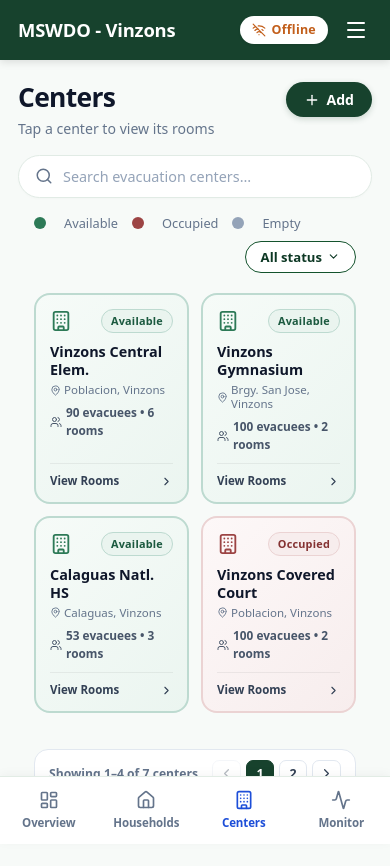
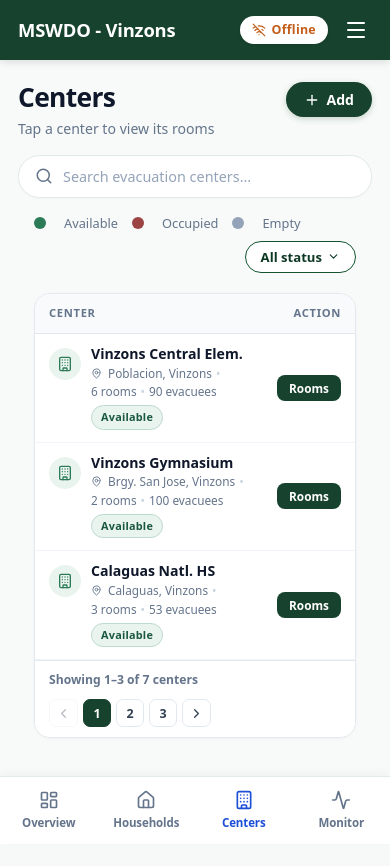
Before and after one commit to shironxiao/mswdo-vinzons, a React (Vite) app: page /mobile/centers in a window 390 px wide. Shown: the top 866 px of the page. Built offline with nearby package versions, Linux system fonts and the light colour scheme.

Commit message:
mobile center table

```diff
--- a/src/pages/Mobile/MobileCenters.css
+++ b/src/pages/Mobile/MobileCenters.css
@@ -215,3 +215,24 @@
   font-size: 0.92rem;
   color: #0f172a;
 }
+
+/* ══════════════════════════════════════
+   CENTER TABLE — avatar icon color
+   ══════════════════════════════════════ */
+.vin-ctr-table-icon {
+  background: #f1f5f9;
+  color: #64748b;
+}
+.vin-ctr-table-icon.ctr-tile--available {
+  background: #eaf4ef;
+  color: #2d7a57;
+}
+.vin-ctr-table-icon.ctr-tile--occupied,
+.vin-ctr-table-icon.ctr-tile--full {
+  background: #f7eded;
+  color: #9c4444;
+}
+.vin-ctr-table-icon.ctr-tile--empty {
+  background: #f1f5f9;
+  color: #94a3b8;
+}
--- a/src/pages/Mobile/MobileCenters.jsx
+++ b/src/pages/Mobile/MobileCenters.jsx
@@ -1,6 +1,6 @@
 import { useState, useEffect } from 'react';
 import {
-  Search, Building, MapPin, Users, Plus, X, ChevronRight,
+  Search, Building, MapPin, Plus, X, ChevronRight,
   ChevronLeft, ChevronDown,
 } from 'lucide-react';
 import './MobileCommon.css';
@@ -220,7 +220,7 @@ export default function MobileCenters() {
 
   /* ── Pagination ── */
   const [currentPage, setCurrentPage] = useState(1);
-  const pageSize = 4;
+  const pageSize = 3;
 
   useEffect(() => {
     setCurrentPage(1);
@@ -341,12 +341,23 @@ export default function MobileCenters() {
         </div>
       </div>
 
-      {/* ── CENTER GRID ── */}
-      <div className="vin-ctr-grid">
+      {/* ── CENTER TABLE ── */}
+      <div className="vin-mob-table-card">
+        <div className="vin-mob-table-responsive">
+          <table className="vin-mob-table">
+            <thead>
+              <tr>
+                <th>CENTER</th>
+                <th style={{ textAlign: 'right' }}>ACTION</th>
+              </tr>
+            </thead>
+            <tbody>
               {paginatedCenters.length === 0 ? (
-          <div style={{ gridColumn: '1 / -1', textAlign: 'center', padding: '30px', color: '#94a3b8', fontSize: '.88rem' }}>
+                <tr>
+                  <td colSpan={2} className="vin-mob-table-empty">
                     No evacuation centers match the current filter.
-          </div>
+                  </td>
+                </tr>
               ) : (
                 paginatedCenters.map((item) => {
                   const totalOcc = item.rooms.reduce((a, r) => a + r.occupied, 0);
@@ -354,50 +365,57 @@ export default function MobileCenters() {
                   const statusLabel = centerStatusLabel(item);
 
                   return (
-              <div
+                    <tr
                       key={item.id}
-                className={`vin-ctr-tile ${colorCls}`}
                       onClick={() => setSelectedCenter(item)}
+                      className="vin-mob-table-row"
                     >
-                {/* Top Row: Icon left, Status badge top right */}
-                <div className="vin-ctr-tile-top">
-                  <div className="vin-ctr-tile-icon">
-                    <Building size={22} />
+                      <td>
+                        <div className="vin-mob-td-name">
+                          <div className={`vin-mob-avatar-circle vin-mob-table-avatar vin-ctr-table-icon ${colorCls}`}>
+                            <Building size={16} />
                           </div>
+                          <div className="vin-mob-head-details">
+                            <div className="vin-mob-head-name">{item.name}</div>
+                            <div className="vin-mob-head-sub">
+                              <MapPin size={11} style={{ display: 'inline', marginRight: 2 }} />
+                              <span>{item.location}</span>
+                              <span className="vin-mob-sub-dot">•</span>
+                              <span>{item.rooms.length} rooms</span>
+                              <span className="vin-mob-sub-dot">•</span>
+                              <span>{totalOcc} evacuees</span>
+                            </div>
+                            <div className="vin-mob-head-badges">
                               <span className={`vin-ctr-status-badge badge-${colorCls.replace('ctr-tile--', '')}`}>
                                 {statusLabel}
                               </span>
                             </div>
-
-                {/* Body: evenly arranged content */}
-                <div className="vin-ctr-tile-body">
-                  <div className="vin-ctr-tile-name">{item.name}</div>
-
-                  <div className="vin-ctr-tile-loc">
-                    <MapPin size={11} style={{ display: 'inline', marginRight: 3, flexShrink: 0 }} />
-                    <span>{item.location}</span>
-                  </div>
-
-                  <div className="vin-ctr-tile-meta">
-                    <Users size={12} style={{ display: 'inline', marginRight: 4, flexShrink: 0 }} />
-                    <span>{totalOcc} evacuees &bull; {item.rooms.length} rooms</span>
                           </div>
                         </div>
-
-                {/* Bottom tap action */}
-                <div className="vin-ctr-tile-tap">
-                  <span>View Rooms</span>
-                  <ChevronRight size={13} />
-                </div>
-              </div>
+                      </td>
+                      <td style={{ textAlign: 'right', verticalAlign: 'middle' }}>
+                        <button
+                          type="button"
+                          className="vin-mob-row-btn update"
+                          onClick={(e) => {
+                            e.stopPropagation();
+                            setSelectedCenter(item);
+                          }}
+                        >
+                          Rooms
+                        </button>
+                      </td>
+                    </tr>
                   );
                 })
               )}
+            </tbody>
+          </table>
         </div>
 
         {/* ── PAGINATION CONTROLS ── */}
         {filtered.length > 0 && (
-        <div className="vin-mob-pagination" style={{ margin: '0 16px 20px', borderRadius: '14px', border: '1.5px solid #e2e8f0' }}>
+          <div className="vin-mob-pagination">
             <span className="vin-mob-pagination-info">
               Showing {startIndex + 1}–{Math.min(startIndex + pageSize, filtered.length)} of {filtered.length} centers
             </span>
@@ -433,6 +451,7 @@ export default function MobileCenters() {
             </div>
           </div>
         )}
+      </div>
 
       {/* ── ROOM DETAIL SHEET ── */}
       {selectedCenter && (
```
Lines whose indentation alone changed are shown as unchanged.
